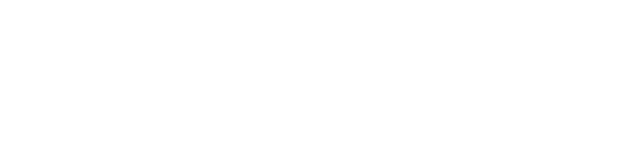
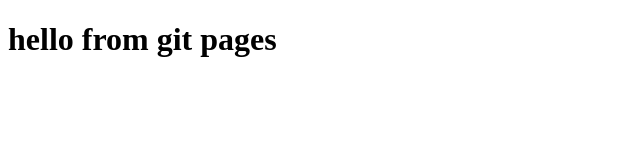
Before and after one commit to VadimSVB/trading-strategy.github.io, a plain HTML site: page index.html in a window 1280 px wide. Shown: the whole page, without its empty margins (0-640 px from the left). Drawn offline with Linux system fonts and the light colour scheme.

Commit message:
git push

```diff
--- a/index.html
+++ b/index.html
@@ -7,6 +7,6 @@
     <title>Торговая стратегия</title>
 </head>
 <body>
-
+    <h1>hello from git pages</h1>
 </body>
 </html>
```
